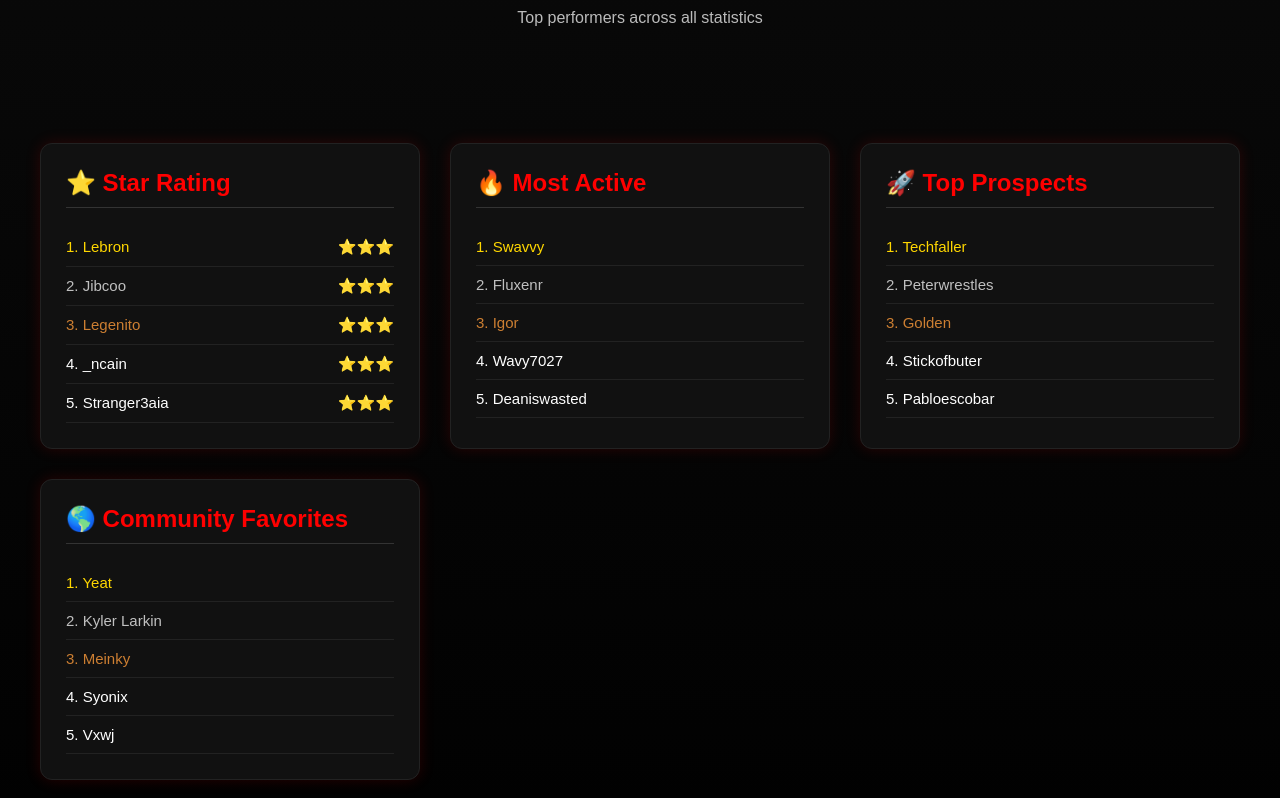
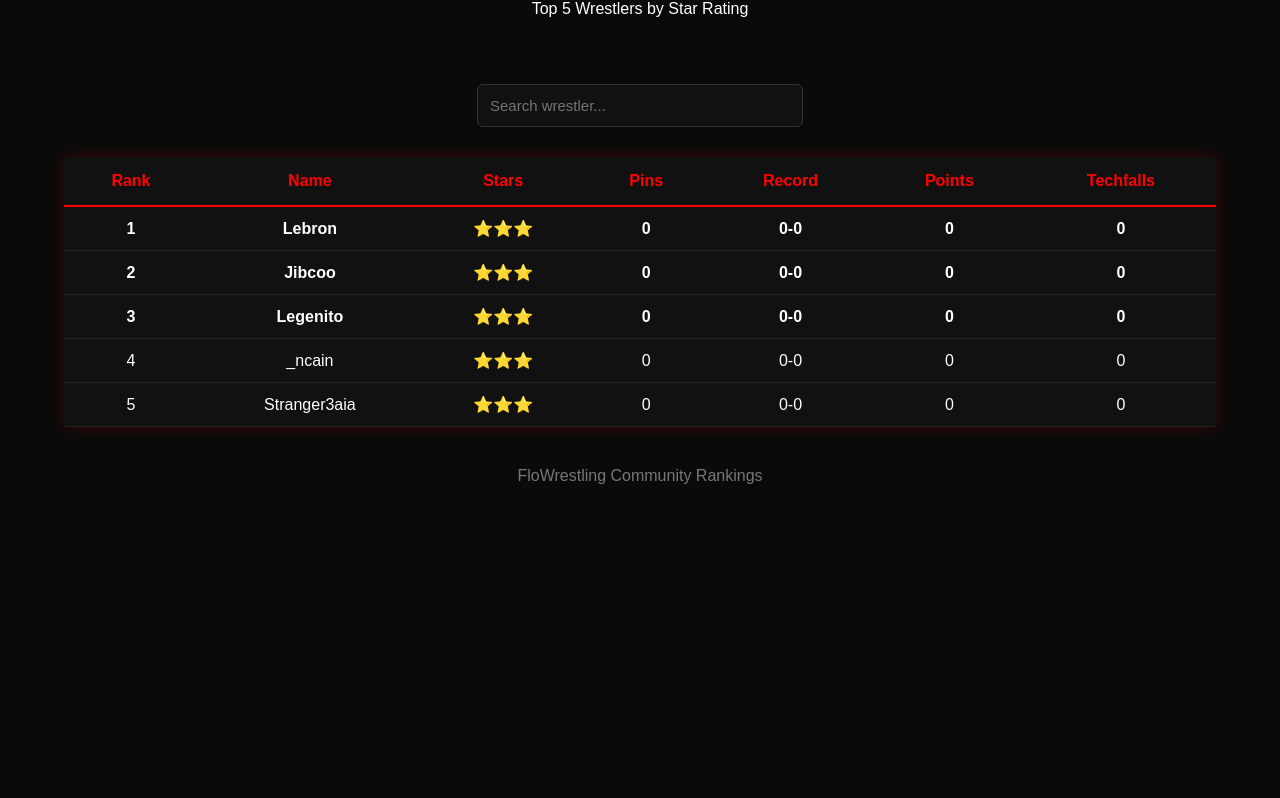
Before and after one commit to Mix51/FloWrestling, a plain HTML site: page rankings.html in a window 1280 px wide. Shown: the part 223-1021 px from the top of the page. After the commit the page ends 800 px from the top, so only its background shows below. Drawn offline with Linux system fonts and the light colour scheme.

Commit message:
Update rankings.html

```diff
--- a/rankings.html
+++ b/rankings.html
@@ -9,11 +9,11 @@
 body{
 margin:0;
 font-family:Arial, Helvetica, sans-serif;
-background:linear-gradient(180deg,#0a0a0a,#000000);
+background:#0a0a0a;
 color:white;
 }
 
-/* NAVBAR */
+/* NAV */
 
 nav{
 display:flex;
@@ -35,7 +35,6 @@ color:white;
 margin-left:25px;
 text-decoration:none;
 font-weight:bold;
-transition:.2s;
 }
 
 .nav-links a:hover{
@@ -46,87 +45,70 @@ color:red;
 
 .header{
 text-align:center;
-padding:60px 20px;
+padding:50px 20px;
 }
 
 .header h1{
-font-size:48px;
 color:red;
-margin-bottom:10px;
+font-size:42px;
 }
 
-.header p{
-color:#bbb;
+/* SEARCH */
+
+.search-box{
+text-align:center;
+margin-bottom:30px;
 }
 
-/* GRID */
-
-.rankings-grid{
-max-width:1200px;
-margin:auto;
-display:grid;
-grid-template-columns:repeat(auto-fit,minmax(300px,1fr));
-gap:30px;
-padding:40px;
+.search-box input{
+padding:12px;
+width:300px;
+border:none;
+border-radius:6px;
+background:#111;
+color:white;
+font-size:15px;
+border:1px solid #333;
 }
 
-/* CARD */
+/* TABLE */
 
-.card{
+table{
+width:90%;
+margin:auto;
+border-collapse:collapse;
 background:#111;
-border:1px solid #222;
-border-radius:12px;
-padding:25px;
-box-shadow:0 0 15px rgba(255,0,0,.15);
-transition:.2s;
+box-shadow:0 0 15px rgba(255,0,0,.2);
 }
 
-.card:hover{
-transform:scale(1.02);
-box-shadow:0 0 25px rgba(255,0,0,.4);
+th{
+background:#111;
+color:red;
+padding:15px;
+border-bottom:2px solid red;
 }
 
-.card h2{
-margin-top:0;
-color:red;
-border-bottom:1px solid #333;
-padding-bottom:10px;
+td{
+padding:12px;
+border-bottom:1px solid #222;
+text-align:center;
+color:white;
 }
 
-/* LIST */
-
-.rank-list{
-list-style:none;
-padding:0;
-margin:0;
+tr:hover{
+background:#1a1a1a;
 }
 
-.rank-list li{
-display:flex;
-justify-content:space-between;
-padding:10px 0;
-border-bottom:1px solid #222;
-font-size:15px;
-}
+/* TOP 5 BADGES */
 
-.rank-list li span{
-color:#aaa;
-}
-
-/* MEDALS */
-
-.gold{color:gold}
-.silver{color:silver}
-.bronze{color:#cd7f32}
-
-/* FOOTER */
+.rank1{color:gold;font-weight:bold}
+.rank2{color:silver;font-weight:bold}
+.rank3{color:#cd7f32;font-weight:bold}
 
 footer{
 text-align:center;
 padding:40px;
-color:#666;
-border-top:1px solid #111;
-margin-top:50px;
+color:#777;
 }
 
 </style>
@@ -143,70 +125,152 @@ margin-top:50px;
 </nav>
 
 <div class="header">
-<h1>Rankings</h1>
-<p>Top performers across all statistics</p>
+<h1>Community Rankings</h1>
+<p>Top 5 Wrestlers by Star Rating</p>
 </div>
 
-
-<div class="rankings-grid">
-
-<!-- STAR RATING -->
-
-<div class="card">
-<h2>⭐ Star Rating</h2>
-<ul class="rank-list">
-<li class="gold">1. Lebron <span>⭐⭐⭐</span></li>
-<li class="silver">2. Jibcoo <span>⭐⭐⭐</span></li>
-<li class="bronze">3. Legenito <span>⭐⭐⭐</span></li>
-<li>4. _ncain <span>⭐⭐⭐</span></li>
-<li>5. Stranger3aia <span>⭐⭐⭐</span></li>
-</ul>
+<div class="search-box">
+<input type="text" id="search" placeholder="Search wrestler..." onkeyup="searchWrestler()">
 </div>
 
+<table id="rankingTable">
 
-<!-- MOST ACTIVE -->
+<thead>
+<tr>
+<th>Rank</th>
+<th>Name</th>
+<th>Stars</th>
+<th>Pins</th>
+<th>Record</th>
+<th>Points</th>
+<th>Techfalls</th>
+</tr>
+</thead>
 
-<div class="card">
-<h2>🔥 Most Active</h2>
-<ul class="rank-list">
-<li class="gold">1. Swavvy</li>
-<li class="silver">2. Fluxenr</li>
-<li class="bronze">3. Igor</li>
-<li>4. Wavy7027</li>
-<li>5. Deaniswasted</li>
-</ul>
-</div>
+<tbody>
+
+<tr class="rank1">
+<td>1</td>
+<td>Lebron</td>
+<td>⭐⭐⭐</td>
+<td>0</td>
+<td>0-0</td>
+<td>0</td>
+<td>0</td>
+</tr>
+
+<tr class="rank2">
+<td>2</td>
+<td>Jibcoo</td>
+<td>⭐⭐⭐</td>
+<td>0</td>
+<td>0-0</td>
+<td>0</td>
+<td>0</td>
+</tr>
+
+<tr class="rank3">
+<td>3</td>
+<td>Legenito</td>
+<td>⭐⭐⭐</td>
+<td>0</td>
+<td>0-0</td>
+<td>0</td>
+<td>0</td>
+</tr>
+
+<tr>
+<td>4</td>
+<td>_ncain</td>
+<td>⭐⭐⭐</td>
+<td>0</td>
+<td>0-0</td>
+<td>0</td>
+<td>0</td>
+</tr>
+
+<tr>
+<td>5</td>
+<td>Stranger3aia</td>
+<td>⭐⭐⭐</td>
+<td>0</td>
+<td>0-0</td>
+<td>0</td>
+<td>0</td>
+</tr>
+
+</tbody>
+
+</table>
 
 
-<!-- TOP PROSPECTS -->
+<script>
 
-<div class="card">
-<h2>🚀 Top Prospects</h2>
-<ul class="rank-list">
-<li class="gold">1. Techfaller</li>
-<li class="silver">2. Peterwrestles</li>
-<li class="bronze">3. Golden</li>
-<li>4. Stickofbuter</li>
-<li>5. Pabloescobar</li>
-</ul>
-</div>
+/* ALL WRESTLERS FOR SEARCH */
 
+const wrestlers = [
 
-<!-- COMMUNITY FAVORITES -->
+"Lebron",
+"Jibcoo",
+"Hunt",
+"Igor (NativeorDrink)",
+"Celnudy",
+"Wavy7027",
+"Deaniswasted",
+"A1spect",
+"Hank.67",
+"Legenito",
+"Cwiggle",
+"Peterwrestles",
+"Ceokhii",
+"Zoron",
+"Fluxenr",
+"Thug",
+"_ncain",
+"Perkmusik",
+"Bells",
+"Syonix",
+"Stranger3aia",
+"M1x1yana",
+"Vxwj",
+"Techfaller",
+"Yeat",
+"Kyler Larkin",
+"Wes062289",
+"Big waddle",
+"Meinky",
+"Swavvy",
+"Ducfishyx",
+"Pabloescobar",
+"Dannyblaze",
+"Golden",
+"Purxivet",
+"Aqs",
+"Rgthemanz",
+"Prismatix",
+"Cromatix",
+"Kiki",
+"RARE",
+"Stickofbuter",
+"Wyatt"
 
-<div class="card">
-<h2>🌎 Community Favorites</h2>
-<ul class="rank-list">
-<li class="gold">1. Yeat</li>
-<li class="silver">2. Kyler Larkin</li>
-<li class="bronze">3. Meinky</li>
-<li>4. Syonix</li>
-<li>5. Vxwj</li>
-</ul>
-</div>
+];
 
+/* SEARCH */
 
-</div>
+function searchWrestler(){
+
+let input = document.getElementById("search").value.toLowerCase();
+
+let result = wrestlers.filter(name =>
+name.toLowerCase().includes(input)
+);
+
+console.log(result);
+
+}
+
+</script>
 
 <footer>
 FloWrestling Community Rankings
```
